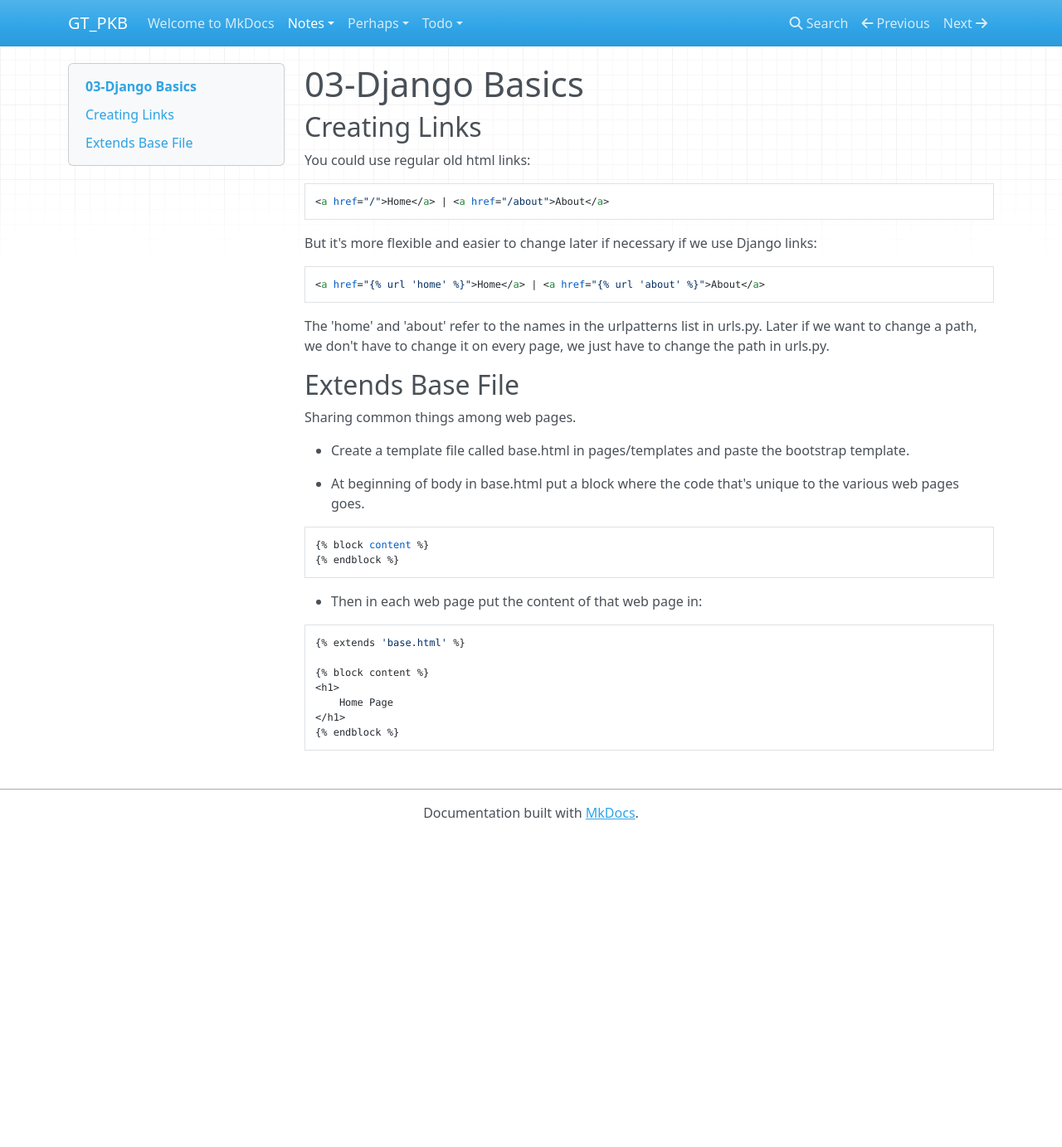
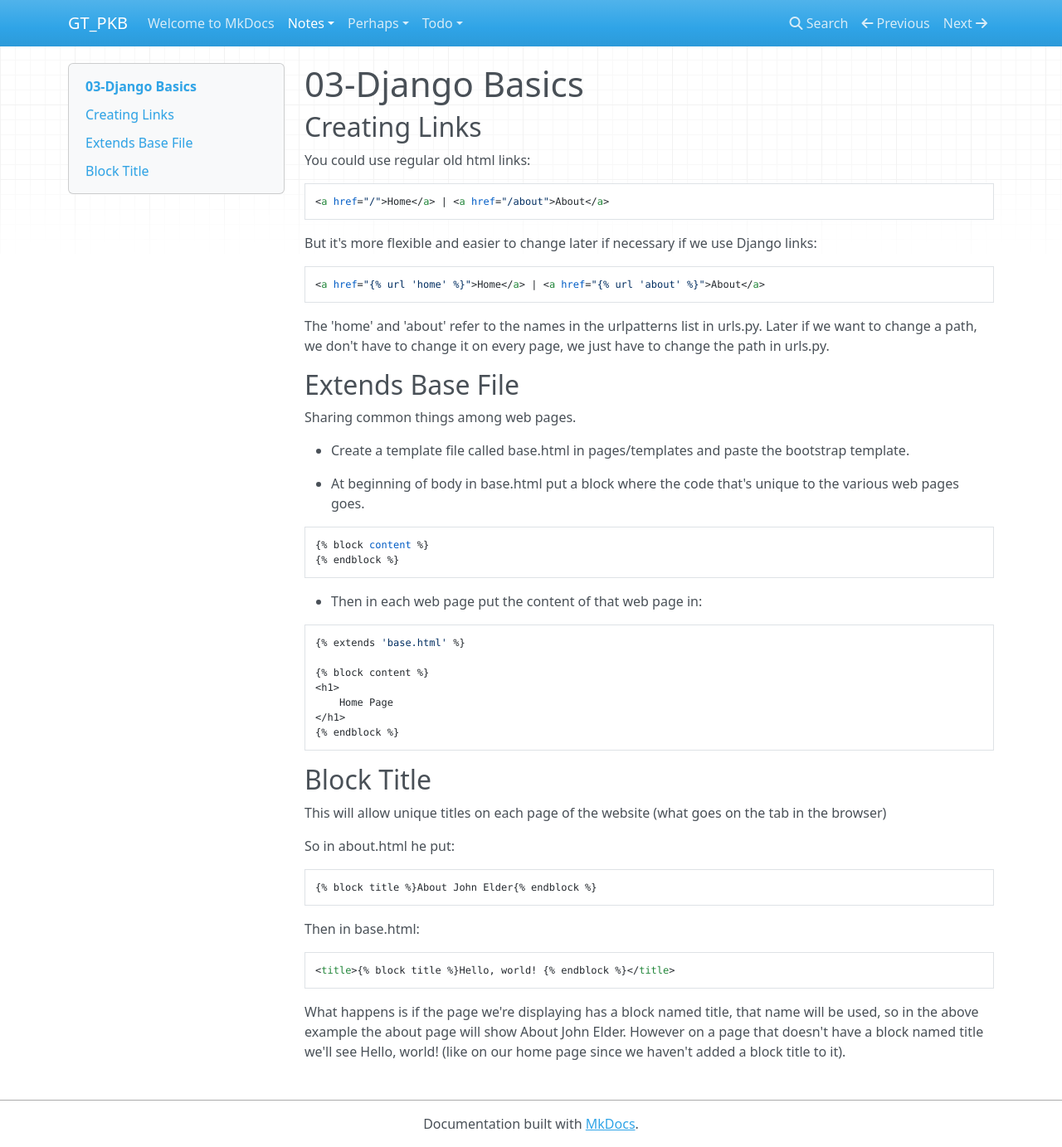
Before and after one commit to terryinfcco/class_notes, an MkDocs documentation site: the page built from docs/notes/django/codemy_django_intro/03-Django-Basics.md, in a window 1280 px wide and 1383 px high. Shown: the whole window at 83% size. Built offline with MkDocs 1.6.1, drawn with Linux system fonts in a browser that asks for light colours; nearby versions of some CDN libraries.

Commit message:
Notes for video 16

````diff
--- a/docs/notes/django/codemy_django_intro/03-Django-Basics.md
+++ b/docs/notes/django/codemy_django_intro/03-Django-Basics.md
@@ -40,3 +40,21 @@ Sharing common things among web pages.
   </h1>
   {% endblock %}
   ```
+
+## Block Title
+
+This will allow unique titles on each page of the website (what goes on the tab in the browser)
+
+So in about.html he put:
+
+```django
+{% block title %}About John Elder{% endblock %}
+```
+
+Then in base.html:
+
+```django
+<title>{% block title %}Hello, world! {% endblock %}</title>
+```
+
+What happens is if the page we're displaying has a block named title, that name will be used, so in the above example the about page will show About John Elder. However on a page that doesn't have a block named title we'll see Hello, world! (like on our home page since we haven't added a block title to it).
````
